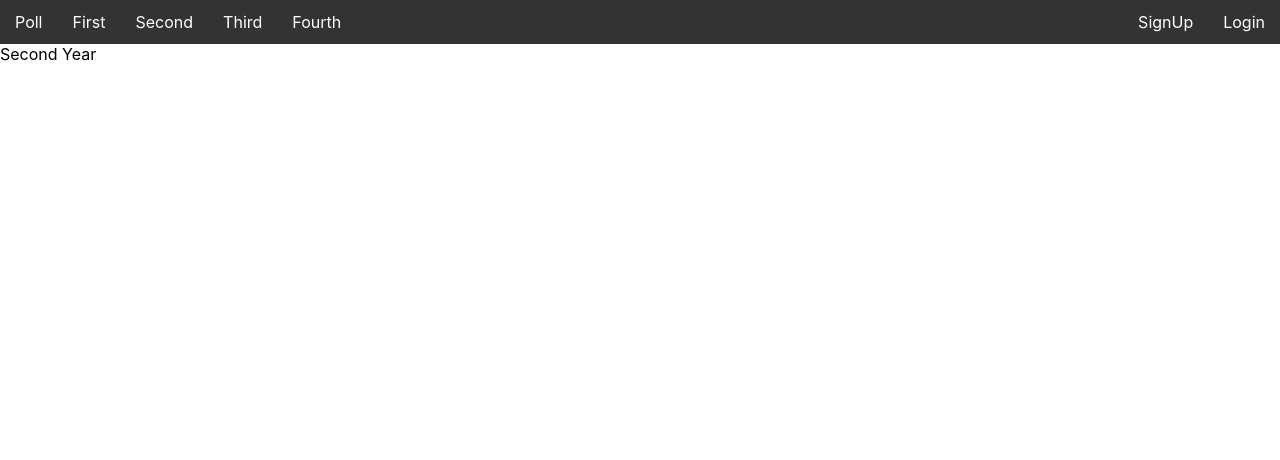
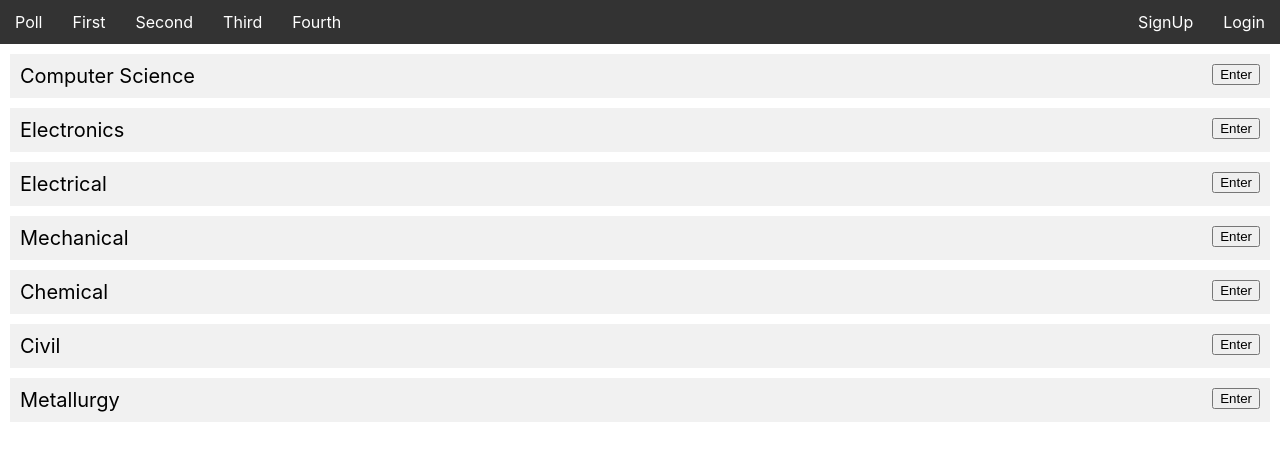
Before and after one commit to heet-2312/College-mania, a React (Create React App) app in the folder client/: page /second in a window 1280 px wide. Shown: the top 460 px of the page. Built offline with nearby package versions, Linux system fonts and the light colour scheme.

Commit message:
all years stream layout made

```diff
--- a/client/src/components/Years/Fourth.js
+++ b/client/src/components/Years/Fourth.js
@@ -1,9 +1,9 @@
 import React from 'react';
-
+import Streams from './Streams';
 const Fourth=()=>{
     return(
         <div>
-            Fourth Year
+            <Streams/>
         </div>
     )
 }
--- a/client/src/components/Years/Second.js
+++ b/client/src/components/Years/Second.js
@@ -1,9 +1,9 @@
 import React from 'react';
-
+import Streams from './Streams';
 const Second=()=>{
     return(
         <div>
-            Second Year
+            <Streams/>
         </div>
     )
 }
--- /dev/null
+++ b/client/src/components/Years/Streams.js
@@ -0,0 +1,128 @@
+import React, { useState } from 'react';
+import './style-y.css';
+
+const Streams = () => {
+
+    const toggledisplayCS=()=>{
+        isCS(!CS);
+    }
+    const toggledisplayECE=()=>{
+        isECE(!ECE);
+    }
+    const toggledisplayEE=()=>{
+        isEE(!EE);
+    }
+    const toggledisplayME=()=>{
+        isME(!ME);
+    }
+    const toggledisplayCH=()=>{
+        isCH(!CH);
+    }
+    const toggledisplayCE=()=>{
+        isCE(!CE);
+    }
+    const toggledisplayMT=()=>{
+        isMT(!MT);
+    }
+    const [CS, isCS] = useState(false);
+    const [ECE, isECE] = useState(false);
+    const [EE, isEE] = useState(false);
+    const [ME, isME] = useState(false);
+    const [CH, isCH] = useState(false);
+    const [CE,isCE]=useState(false);
+    const [MT,isMT]=useState(false);
+
+
+    return (
+        <div>
+            <div className="flex-container">
+                {
+                    CS ?(
+                        <div>
+                            <h3>Enter kar chuka he</h3>
+                        Computer Science<button onClick={()=>{toggledisplayCS()}} className="enter">Leave</button>
+                        </div>
+                    ):(
+                        <div>
+                        Computer Science<button onClick={()=>{toggledisplayCS()}} className="enter">Enter</button>
+                        </div>
+                    )
+                }
+                {
+                    ECE ?(
+                        <div>
+                            <h3>Enter kar chuka he</h3>
+                        Electronics<button onClick={()=>{toggledisplayECE()}} className="enter">Leave</button>
+                        </div>
+                    ):(
+                        <div>
+                        Electronics<button onClick={()=>{toggledisplayECE()}} className="enter">Enter</button>
+                        </div>
+                    )
+                }
+                {
+                    EE ?(
+                        <div>
+                            <h3>Enter kar chuka he</h3>
+                        Electrical<button onClick={()=>{toggledisplayEE()}} className="enter">Leave</button>
+                        </div>
+                    ):(
+                        <div>
+                        Electrical<button onClick={()=>{toggledisplayEE()}} className="enter">Enter</button>
+                        </div>
+                    )
+                }
+                {
+                    ME?(
+                        <div>
+                            <h3>Enter kar chuka he</h3>
+                        Mechanical<button onClick={()=>{toggledisplayME()}} className="enter">Leave</button>
+                        </div>
+                    ):(
+                        <div>
+                        Mechanical<button onClick={()=>{toggledisplayME()}} className="enter">Enter</button>
+                        </div>
+                    )
+                }
+                {
+                    CH?(
+                        <div>
+                            <h3>Enter kar chuka he</h3>
+                        Chemical<button onClick={()=>{toggledisplayCH()}} className="enter">Leave</button>
+                        </div>
+                    ):(
+                        <div>
+                        Chemical<button onClick={()=>{toggledisplayCH()}} className="enter">Enter</button>
+                        </div>
+                    )
+                }
+                  {
+                    CE?(
+                        <div>
+                            <h3>Enter kar chuka he</h3>
+                        Civil<button onClick={()=>{toggledisplayCE()}} className="enter">Leave</button>
+                        </div>
+                    ):(
+                        <div>
+                        Civil<button onClick={()=>{toggledisplayCE()}} className="enter">Enter</button>
+                        </div>
+                    )
+                }
+                {
+                    MT?(
+                        <div>
+                            <h3>Enter kar chuka he</h3>
+                        Metallurgy<button onClick={()=>{toggledisplayMT()}} className="enter">Leave</button>
+                        </div>
+                    ):(
+                        <div>
+                        Metallurgy<button onClick={()=>{toggledisplayMT()}} className="enter">Enter</button>
+                        </div>
+                    )
+                }
+            </div>
+        </div>
+    )
+}
+
+export default Streams;
--- a/client/src/components/Years/Third.js
+++ b/client/src/components/Years/Third.js
@@ -1,9 +1,9 @@
 import React from 'react';
-
+import Streams from './Streams';
 const Third=()=>{
     return(
         <div>
-            Third Year
+            <Streams/>
         </div>
     )
 }
```
